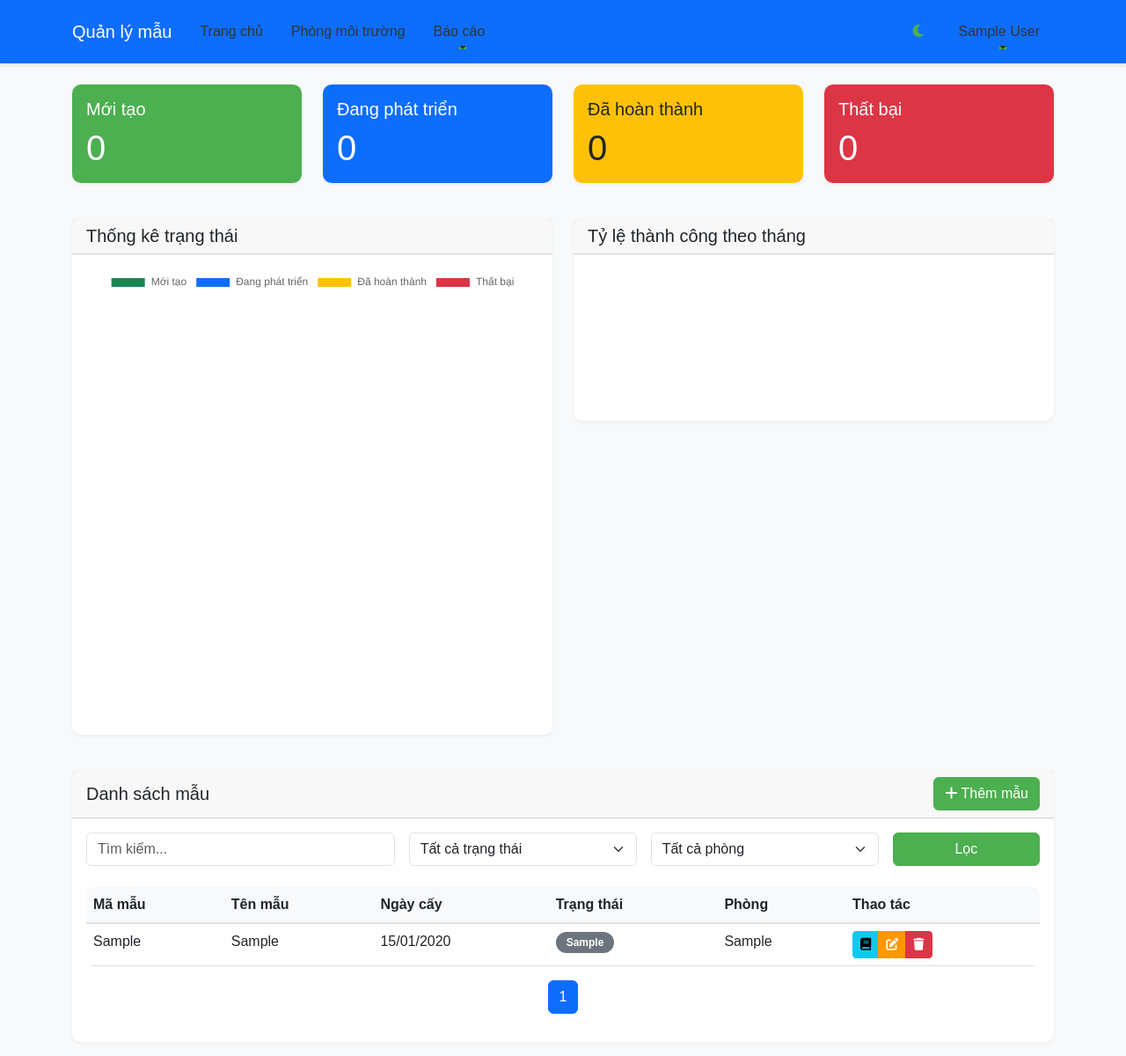
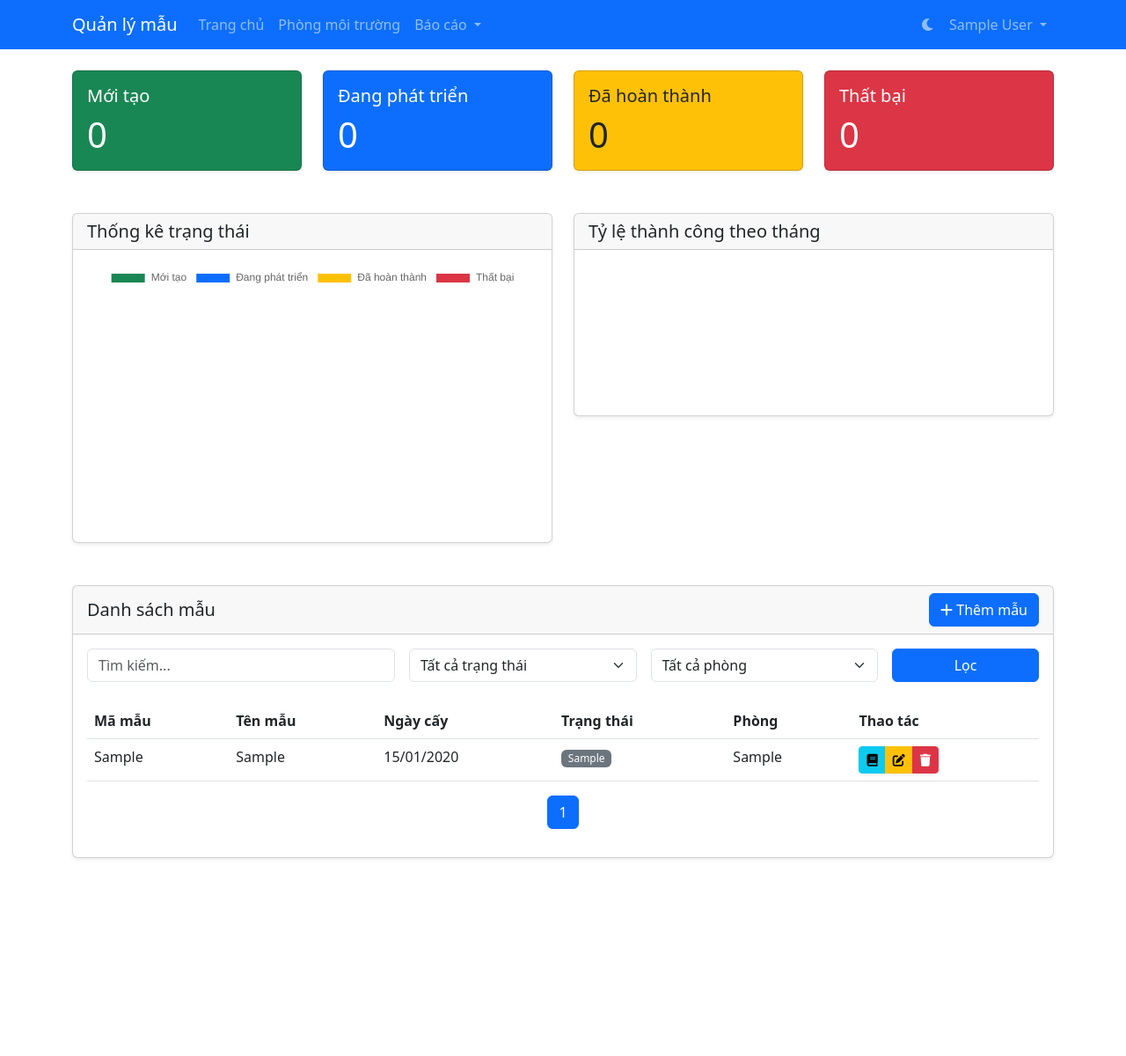
Before and after one commit to minhanh3110-svg/xuanhuong, a Flask app: page / in a window 1280 px wide. Shown: the whole page at 88% size. After the commit the page ends 976 px from the top, so only its background shows below. Run offline with Flask 3, Linux system fonts and the light colour scheme; a user stored in the database is signed in; tables that the repository leaves empty hold one stand-in row (values such as "Sample post"); data that the repository does not hold is empty; a map, chart or similar area stays blank.

Commit message:
Update style.css

```diff
--- a/static/css/style.css
+++ b/static/css/style.css
@@ -1,322 +1,76 @@
-body {
-    font-family: 'Poppins', sans-serif;
-    background-color: #f8f9fa;
+/* Dark theme */
+[data-theme="dark"] {
+    --bs-body-bg: #212529;
+    --bs-body-color: #f8f9fa;
 }
 
-.navbar {
-    padding: 1rem 0;
-    box-shadow: 0 2px 4px rgba(0,0,0,.1);
+[data-theme="dark"] .card {
+    background-color: #2c3034;
+    border-color: #373b3e;
 }
 
-.logo-wrapper {
-    display: flex;
-    align-items: center;
-    gap: 1rem;
+[data-theme="dark"] .table {
+    color: #f8f9fa;
 }
 
-.logo-container {
-    width: 45px;
-    height: 45px;
-    position: relative;
-    transition: transform 0.6s cubic-bezier(0.45, 0, 0.55, 1);
+[data-theme="dark"] .table-hover tbody tr:hover {
+    background-color: rgba(255, 255, 255, 0.075);
 }
 
-.logo-circle {
-    width: 100%;
-    height: 100%;
-    position: relative;
-    display: flex;
-    align-items: center;
-    justify-content: center;
+[data-theme="dark"] .form-control,
+[data-theme="dark"] .form-select {
+    background-color: #2c3034;
+    border-color: #373b3e;
+    color: #f8f9fa;
 }
 
-.logo-f, .logo-g {
-    position: absolute;
-    width: 100%;
-    height: 100%;
-    border-radius: 50%;
-    transition: transform 0.3s ease;
+[data-theme="dark"] .form-control:focus,
+[data-theme="dark"] .form-select:focus {
+    background-color: #2c3034;
+    border-color: #0d6efd;
+    color: #f8f9fa;
 }
 
-.logo-f {
-    background: #4CAF50;
-    clip-path: polygon(0 0, 50% 0, 50% 100%, 0 100%);
-    left: 0;
+[data-theme="dark"] .input-group-text {
+    background-color: #373b3e;
+    border-color: #373b3e;
+    color: #f8f9fa;
 }
 
-.logo-g {
-    background: #f44336;
-    clip-path: polygon(50% 0, 100% 0, 100% 100%, 50% 100%);
-    right: 0;
+/* Custom styles */
+.card {
+    box-shadow: 0 0.125rem 0.25rem rgba(0, 0, 0, 0.075);
+    margin-bottom: 1.5rem;
 }
 
-.logo-dot {
-    position: absolute;
-    width: 12px;
-    height: 12px;
-    background: #4CAF50;
-    border-radius: 50%;
-    top: -3px;
-    right: -3px;
-    box-shadow: 0 2px 4px rgba(0,0,0,0.1);
+.btn-group {
+    box-shadow: 0 0.125rem 0.25rem rgba(0, 0, 0, 0.075);
 }
 
-.logo-ring {
-    position: absolute;
-    width: 20px;
-    height: 6px;
-    border: 2px solid #f44336;
-    border-radius: 50%;
-    top: -6px;
-    right: -8px;
-    transform: rotate(-30deg);
-}
-
-.logo-text {
-    font-size: 18px;
-    font-weight: bold;
-    color: white;
-    text-shadow: 1px 1px 2px rgba(0,0,0,0.1);
-    letter-spacing: 1px;
-}
-
-.brand-text-container {
-    display: flex;
-    flex-direction: column;
-}
-
-.brand-text {
-    font-size: 1.4rem;
+.table th {
     font-weight: 600;
-    color: #333;
-    line-height: 1.2;
-    transition: color 0.3s;
-    margin: 0;
-}
-
-.tagline {
-    font-size: 0.85rem;
-    color: #666;
-    font-style: italic;
-    margin: 0;
-    letter-spacing: 0.5px;
-}
-
-.navbar-brand:hover .brand-text {
-    color: #4CAF50;
-}
-
-.navbar-brand:hover .logo-container {
-    transform: rotate(360deg);
-}
-
-.navbar-brand:hover .logo-f {
-    transform: scale(1.1);
-}
-
-.navbar-brand:hover .logo-g {
-    transform: scale(1.1);
-}
-
-.nav-link {
-    color: #333 !important;
-    font-weight: 500;
-    padding: 0.5rem 1rem !important;
-    transition: all 0.3s;
-    position: relative;
-}
-
-.nav-link::after {
-    content: '';
-    position: absolute;
-    width: 0;
-    height: 2px;
-    bottom: 0;
-    left: 50%;
-    background-color: #4CAF50;
-    transition: all 0.3s;
-    transform: translateX(-50%);
-}
-
-.nav-link:hover {
-    color: #4CAF50 !important;
-}
-
-.nav-link:hover::after {
-    width: 100%;
-}
-
-.nav-link i {
-    margin-right: 5px;
-    color: #4CAF50;
-}
-
-.card {
-    box-shadow: 0 2px 4px rgba(0,0,0,.05);
-    transition: transform 0.2s, box-shadow 0.2s;
-    border: none;
-    border-radius: 10px;
-    margin-bottom: 1rem;
-}
-
-.card:hover {
-    transform: translateY(-5px);
-    box-shadow: 0 4px 8px rgba(0,0,0,.1);
-}
-
-.btn-primary {
-    background-color: #4CAF50;
-    border-color: #4CAF50;
-    transition: all 0.3s;
-}
-
-.btn-primary:hover {
-    background-color: #45a049;
-    border-color: #45a049;
-    transform: translateY(-2px);
-}
-
-.btn-warning {
-    background-color: #ff9800;
-    border-color: #ff9800;
-    color: white;
-}
-
-.btn-warning:hover {
-    background-color: #f57c00;
-    border-color: #f57c00;
-    color: white;
-}
-
-.form-control:focus {
-    border-color: #4CAF50;
-    box-shadow: 0 0 0 0.25rem rgba(76,175,80,.25);
 }
 
 .badge {
-    padding: 0.5em 1em;
-    border-radius: 20px;
+    font-weight: 500;
 }
 
-/* Timeline styles */
-.timeline-mini {
-    margin-left: 10px;
-}
-
-.timeline-item-mini {
-    margin-bottom: 15px;
-    position: relative;
-}
-
-.timeline-content-mini {
-    padding: 15px;
-    background: #fff;
-    border-radius: 8px;
-    box-shadow: 0 2px 4px rgba(0,0,0,.05);
-    margin-left: 20px;
-    border-left: 3px solid #4CAF50;
-}
-
-.timeline-item-mini:before {
-    content: '';
-    position: absolute;
-    left: -8px;
-    top: 20px;
-    width: 16px;
-    height: 16px;
-    border-radius: 50%;
-    background: #4CAF50;
-    border: 3px solid #fff;
-    box-shadow: 0 2px 4px rgba(0,0,0,.1);
-}
-
-/* Table styles */
-.table {
-    background: #fff;
-    border-radius: 8px;
-    overflow: hidden;
-}
-
-.table thead th {
-    background: #f8f9fa;
-    border-bottom: 2px solid #dee2e6;
-}
-
-.table tbody tr:hover {
-    background-color: #f8f9fa;
-}
-
-/* Status colors */
-.bg-success {
-    background-color: #4CAF50 !important;
-}
-
-.timeline-content h5 {
-    color: #4CAF50;
-}
-
-.timeline-item:before {
-    background: #4CAF50;
-}
-
-/* Card actions */
-.card-actions {
-    display: flex;
-    gap: 0.5rem;
-    margin-top: auto;
-}
-
-/* Stats styling */
-.status-stats, .room-stats {
-    display: flex;
-    flex-direction: column;
-    gap: 1rem;
-    margin-top: 1rem;
-}
-
-.status-item, .room-item {
-    display: flex;
-    justify-content: space-between;
-    align-items: center;
-    padding: 0.8rem;
-    background: #f8f9fa;
-    border-radius: 8px;
-    transition: all 0.3s ease;
-    border: 1px solid #e9ecef;
-}
-
-.status-item:hover, .room-item:hover {
-    background: #e9ecef;
-    transform: translateX(5px);
-    border-color: #dee2e6;
-}
-
-.count {
-    font-weight: bold;
-    color: #4CAF50;
-    font-size: 1.1rem;
-    min-width: 2rem;
-    text-align: right;
-}
-
-.room-name {
-    font-weight: 500;
-    color: #333;
-    flex: 1;
+/* Chart container */
+.card canvas {
+    max-height: 300px;
 }
 
 /* Responsive adjustments */
 @media (max-width: 768px) {
-    .card-actions {
-        flex-direction: column;
-        gap: 0.5rem;
+    .card-body {
+        padding: 1rem;
     }
 
-    .btn-sm {
-        width: 100%;
+    .table-responsive {
+        margin: 0 -1rem;
     }
 
-    .status-item, .room-item {
-        padding: 0.6rem;
+    .btn-group .btn {
+        padding: 0.25rem 0.5rem;
     }
 }
```
